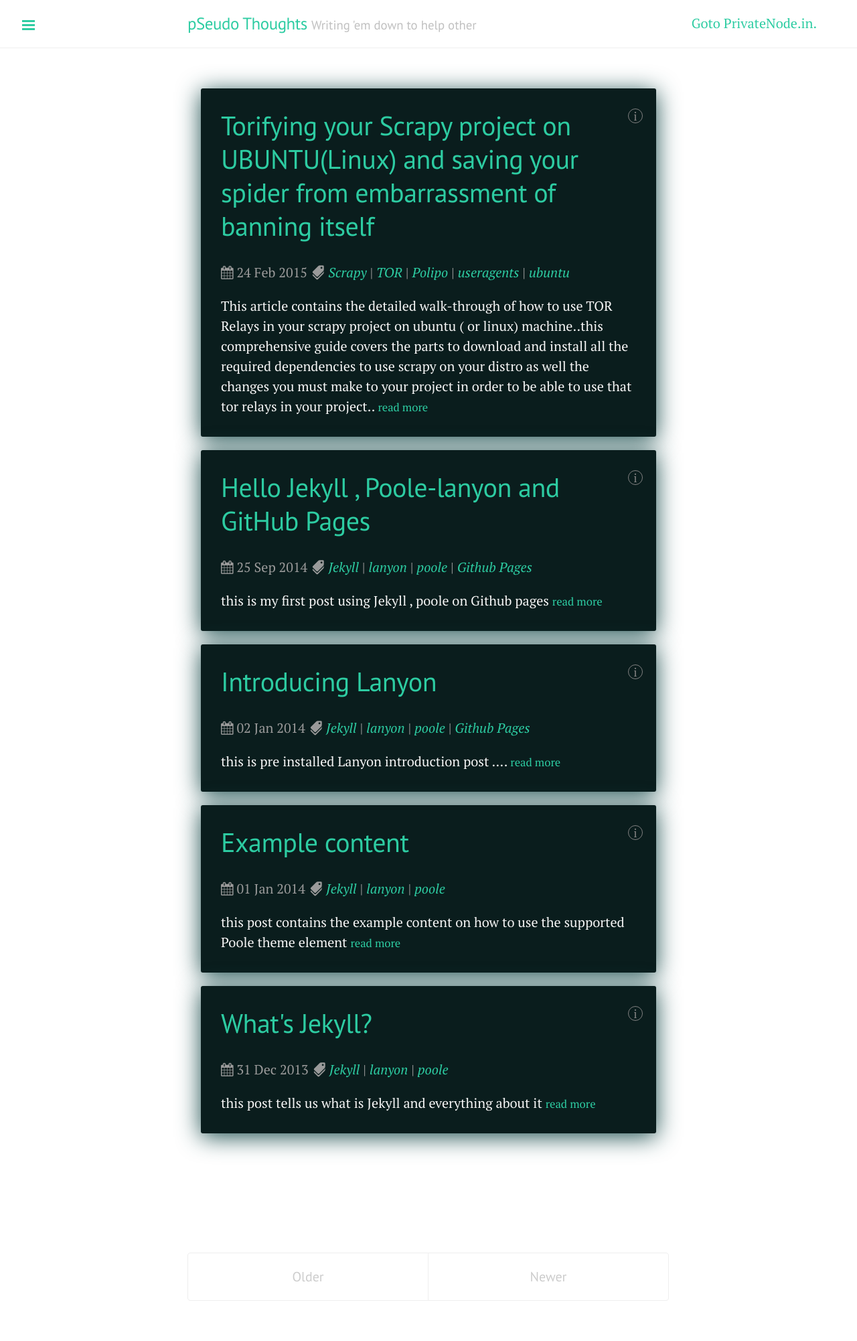
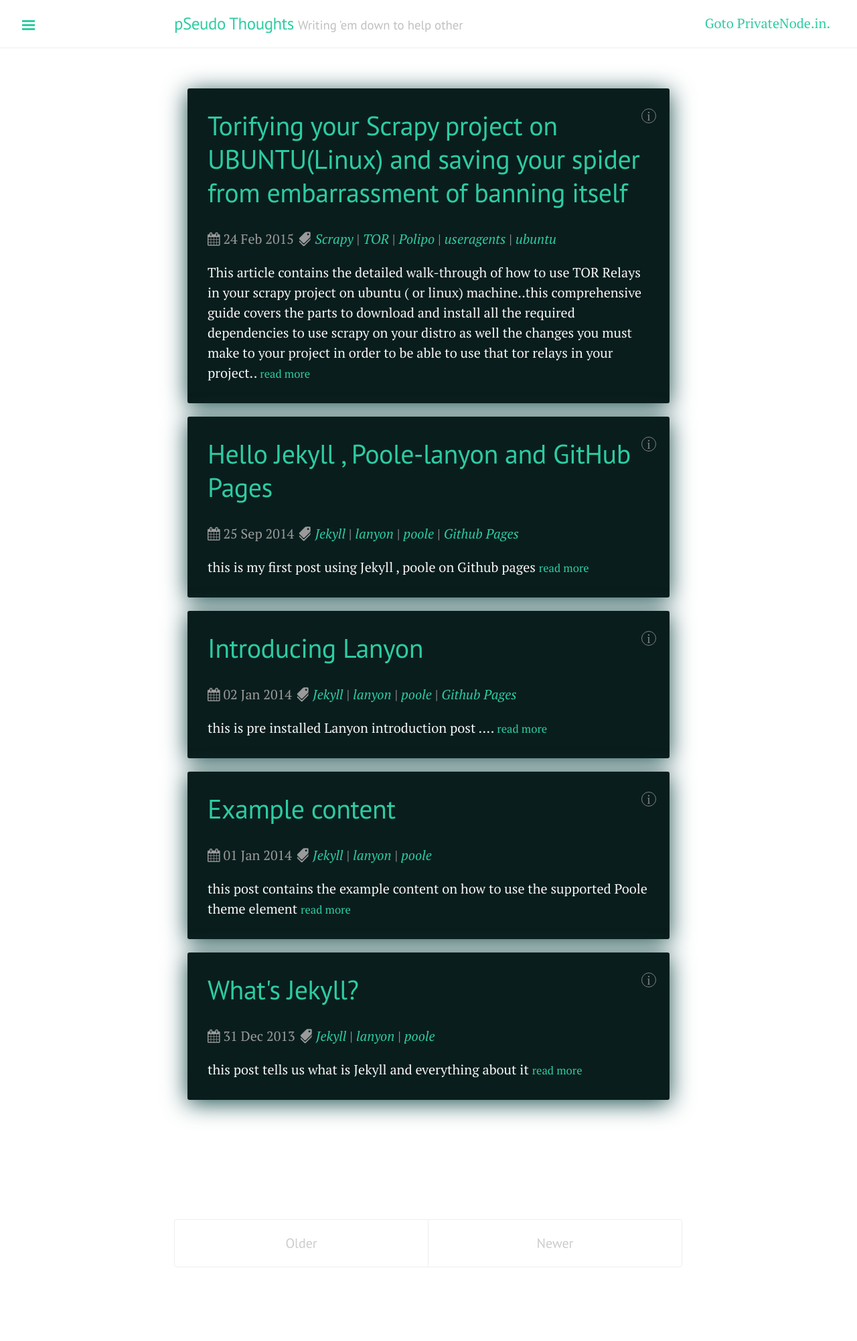
Before and after one commit to DharmeshPandav/dharmeshpandav.github.io, a Jekyll site: the page built from index.html, in a window 1280 px wide. Shown: the whole page at 67% size. Built offline with Jekyll 4.4.1, drawn with Linux system fonts in a browser that asks for light colours; nearby versions of some CDN libraries; Markdown is read by kramdown in place of the engine named in the settings; the list of posts is cut into pages by our own code; after the commit the page ends 1952 px from its top, so only the background shows below that.

Commit message:
Formatting  landing page

```diff
--- a/public/css/lanyon.css
+++ b/public/css/lanyon.css
@@ -77,7 +77,7 @@ h1, h2, h3, h4, h5, h6 {
 }
 @media (min-width: 38em) {
   .container {
-    max-width: 32rem;
+    max-width: 38rem;
   }
 }
 @media (min-width: 56em) {
--- a/public/css/poole.css
+++ b/public/css/poole.css
@@ -288,8 +288,8 @@ tbody tr:nth-child(odd) th {
 
 .container {
   max-width: 38rem;
-  padding-left:  1rem;
-  padding-right: 1rem;
+  /*padding-left:  1rem;*/
+  /*padding-right: 1rem;*/
   margin-left:  auto;
   margin-right: auto;
 }
```
